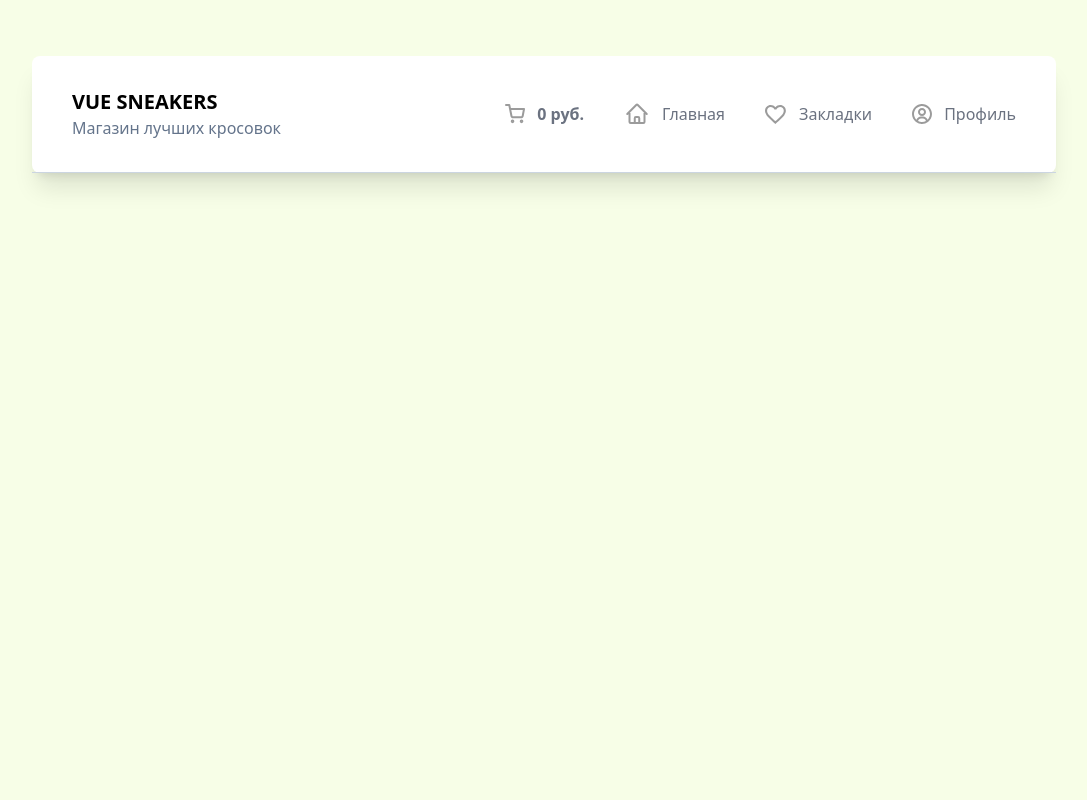
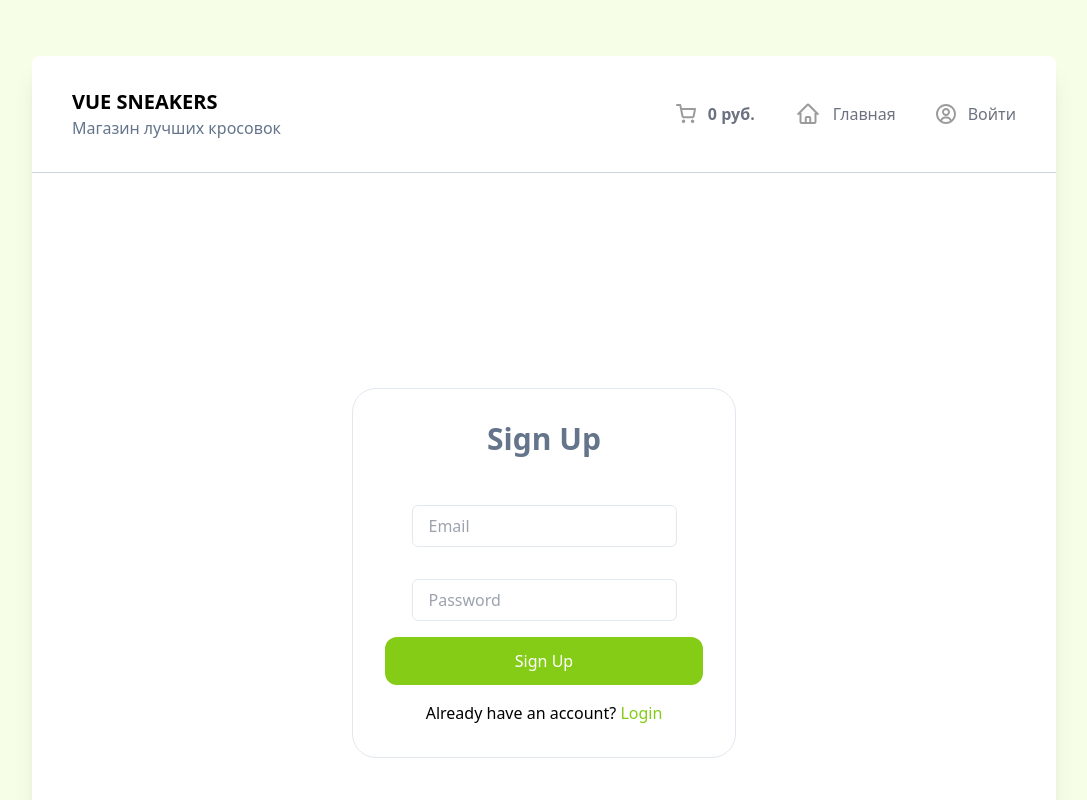
Before and after one commit to sintof/innoshop, a Vue app: page /signup in a window 1280 px wide. Shown: the top 800 px of the page, without its empty margins (96-1183 px from the left). Built offline with nearby package versions, Linux system fonts and the light colour scheme; no server answers; data requests are answered from the project's data file.

Commit message:
set up auth via firebase

```diff
--- a/src/components/Cards/Card.vue
+++ b/src/components/Cards/Card.vue
@@ -1,5 +1,5 @@
 <template>
-    <div :id="id" class="relative h-fit bg-white border border-slate-200 rounded-3xl p-6 cursor-pointer
+    <div :id="id" class="relative h-full bg-white border border-slate-200 rounded-3xl p-6 cursor-pointer
     hover:-translate-y-2 hover:shadow-xl transition">
       <img @click="productStore.addFavorite(id)" :src="isFavorite ? 'like-2.svg' : 'like-1.svg'" alt="Like" class="absolute top-8 left-8">
       <img class="w-32 h-32 mx-auto" :src="imageUrl" alt="Sneakers">
--- a/src/components/Header.vue
+++ b/src/components/Header.vue
@@ -17,13 +17,19 @@
           <span>Главная</span>
         </li>
       </router-link>
-      <router-link to="/favorite">
+      <router-link to="/favorite" v-if="authState">
         <li class="flex items-center gap-3 text-gray-500 hover:text-black cursor-pointer">
           <img src="/heart.svg" alt="heart">
           <span>Закладки</span>
         </li>
       </router-link>
-      <router-link to="/profile">
+      <router-link to="/login" v-if="!authState">
+        <li class="flex items-center gap-3  text-gray-500 hover:text-black cursor-pointer">
+          <img src="/profile.svg" alt="profile">
+          <span>Войти</span>
+        </li>
+      </router-link>
+      <router-link to="/profile" v-else>
         <li class="flex items-center gap-3  text-gray-500 hover:text-black cursor-pointer">
           <img src="/profile.svg" alt="profile">
           <span>Профиль</span>
@@ -36,9 +42,16 @@
 <script setup>
 import { storeToRefs } from "pinia";
 import { useProductStore } from "../stores/productStore";
+import { auth } from "@/firebase";
+import { ref } from "vue";
 
 const productStore = useProductStore()
 const { overallPrice } = storeToRefs(productStore)
+
+const authState = ref(auth.currentUser)
+auth.onAuthStateChanged((user) => {
+  authState.value = user
+})
 
 defineProps({
   switchDrawer: Function
--- a/src/router/index.js
+++ b/src/router/index.js
@@ -1,5 +1,6 @@
 import { createRouter, createWebHistory } from 'vue-router'
-import HomeView from '../views/HomeView.vue'
+import HomeView from '../views/NavViews/HomeView.vue'
+import { auth } from '@/firebase'
 
 const router = createRouter({
     history: createWebHistory(import.meta.env.BASE_URL),
@@ -12,14 +13,43 @@ const router = createRouter({
         {
             path: '/profile',
             name: 'profile',
-            component: () => import('../views/ProfileView.vue')
+            component: () => import('../views/NavViews/ProfileView.vue'),
+            meta: {
+                requiresAuth: true
+            }
         },
         {
             path: '/favorite',
             name: 'favorite',
-            component: () => import('../views/FavoriteItemsView.vue')
+            component: () => import('../views/NavViews/FavoriteItemsView.vue'),
+            meta: {
+                requiresAuth: true
+            }
         },
+        {
+            path: '/login',
+            name: 'login',
+            component: () => import('../views/AuthViews/LoginView.vue')
+        },
+        {
+            path: '/signup',
+            name: 'signup',
+            component: () => import('../views/AuthViews/SignUpView.vue')
+        }
     ]
 })
 
+router.beforeEach((to, from, next) => {
+    if (to.matched.some(record => record.meta.requiresAuth)) {
+        const isAuthenticated = auth.currentUser
+        if (!isAuthenticated) {
+            next('/login')
+        } else {
+            next()
+        }
+    } else {
+        next()
+    }
+})
+
 export default router
--- /dev/null
+++ b/src/views/AuthViews/LoginView.vue
@@ -0,0 +1,36 @@
+<template>
+    <div class="p-10 flex justify-center items-center h-screen">
+        <div class="w-96 bg-white border border-slate-200 rounded-3xl p-8 flex flex-col items-center">
+            <h2 class="text-3xl font-bold mb-8 text-slate-500">Login</h2>
+            <input v-model="email" class="my-4 border border-slate-200 rounded-md py-2 px-4" type="text" placeholder="Email">
+            <input v-model="password" class="my-4 border border-slate-200 rounded-md py-2 px-4" type="password" placeholder="Password">
+            <button @click="login" class="w-full bg-lime-500 rounded-xl py-3 text-white hover:bg-lime-600 transition active:bg-lime-700">Login</button>
+            <p class="text-center mt-4">Don't have an account? <router-link to="/signup" class="text-lime-500">Sign Up</router-link></p>
+        </div>
+    </div>
+</template>
+
+<script setup>
+import { auth } from '@/firebase';
+import { signInWithEmailAndPassword } from 'firebase/auth';
+import { ref } from 'vue';
+import { useRouter } from 'vue-router';
+
+const router = useRouter();
+
+const email = ref('');
+const password = ref('');
+
+const login = () => {
+    signInWithEmailAndPassword(auth, email.value, password.value)
+        .then(() => {
+            console.log('User logged in');
+            router.push('/');
+        })
+        .catch((error) => {
+            alert(error.message);
+            email.value = '';
+            password.value = '';
+        })
+}
+</script>
--- /dev/null
+++ b/src/views/AuthViews/SignUpView.vue
@@ -0,0 +1,36 @@
+<template>
+    <div class="p-10 flex justify-center items-center h-screen">
+        <div class="w-96 bg-white border border-slate-200 rounded-3xl p-8 flex flex-col items-center">
+            <h2 class="text-3xl font-bold mb-8 text-slate-500">Sign Up</h2>
+            <input v-model="email" class="my-4 border border-slate-200 rounded-md py-2 px-4" type="text" placeholder="Email">
+            <input v-model="password" class="my-4 border border-slate-200 rounded-md py-2 px-4" type="password" placeholder="Password">
+            <button @click="signUp" class="w-full bg-lime-500 rounded-xl py-3 text-white hover:bg-lime-600 transition active:bg-lime-700">Sign Up</button>
+            <p class="text-center mt-4">Already have an account? <router-link to="/login" class="text-lime-500">Login</router-link></p>
+        </div>
+    </div>
+</template>
+
+<script setup>
+import { auth } from '@/firebase';
+import { createUserWithEmailAndPassword } from 'firebase/auth';
+import { ref } from 'vue';
+import { useRouter } from 'vue-router';
+
+const router = useRouter();
+
+const email = ref('');
+const password = ref('');
+
+const signUp = () => {
+    createUserWithEmailAndPassword(auth, email.value, password.value)
+        .then(() => {
+            console.log('User created');
+            router.push('/login');
+        })
+        .catch((error) => {
+            alert(error.message);
+            email.value = '';
+            password.value = '';
+        })
+}
+</script>
--- a/src/views/FavoriteItemsView.vue
+++ b/src/views/NavViews/FavoriteItemsView.vue
@@ -8,9 +8,9 @@
 </template>
 
 <script setup>
-import FavoriteCardList from "../components/FavoriteCards/FavoriteCardList.vue";
+import FavoriteCardList from "@/components/FavoriteCards/FavoriteCardList.vue";
 import { storeToRefs } from "pinia";
-import { useProductStore } from "../stores/productStore";
+import { useProductStore } from "@/stores/productStore";
 
 const productStore = useProductStore()
 const { favItems } = storeToRefs(productStore)
--- a/src/views/HomeView.vue
+++ b/src/views/NavViews/HomeView.vue
@@ -23,10 +23,10 @@
 </template>
 
 <script setup>
-import CardList from "../components/Cards/CardList.vue";
+import CardList from "@/components/Cards/CardList.vue";
 import { ref } from "vue";
 import { storeToRefs } from "pinia";
-import { useProductStore } from "../stores/productStore";
+import { useProductStore } from "@/stores/productStore";
 
 const productStore = useProductStore()
 const { sneakers } = storeToRefs(productStore)
--- /dev/null
+++ b/src/views/NavViews/ProfileView.vue
@@ -0,0 +1,32 @@
+<template>
+    <div class="flex flex-col items-center font-bold justify-center p-10 text-slate-500">
+        <h1 class="text-3xl mb-8">Profile View</h1>
+        <p class="text-xl">Email: {{ userdata }}</p>
+        <p class="text-xl">Unique ID: {{ uid }}</p>
+        <router-link @click="logout" to="/login" class="text-lime-500 mt-4 hover:text-lime-600 transition active:text-lime-700 cursor-pointer ">Logout</router-link>
+    </div>
+</template>
+
+<script setup>
+import { onAuthStateChanged } from "firebase/auth";
+import { auth } from "@/firebase";
+import { ref } from "vue";
+
+const uid = ref('');
+const userdata = ref('Nothing')
+
+const logout = () => {
+    auth.signOut()
+}
+
+onAuthStateChanged(auth, (user) => {
+    console.log(user)
+    if (user) {
+        uid.value = user.uid
+        userdata.value = user.email
+    } else {
+        uid.value = ''
+        userdata.value = 'Nothing'
+    }
+});
+</script>
--- a/src/views/ProfileView.vue
+++ /dev/null
@@ -1,5 +0,0 @@
-<template>
-    <div>
-        <h1>Profile View</h1>
-    </div>
-</template>
```
